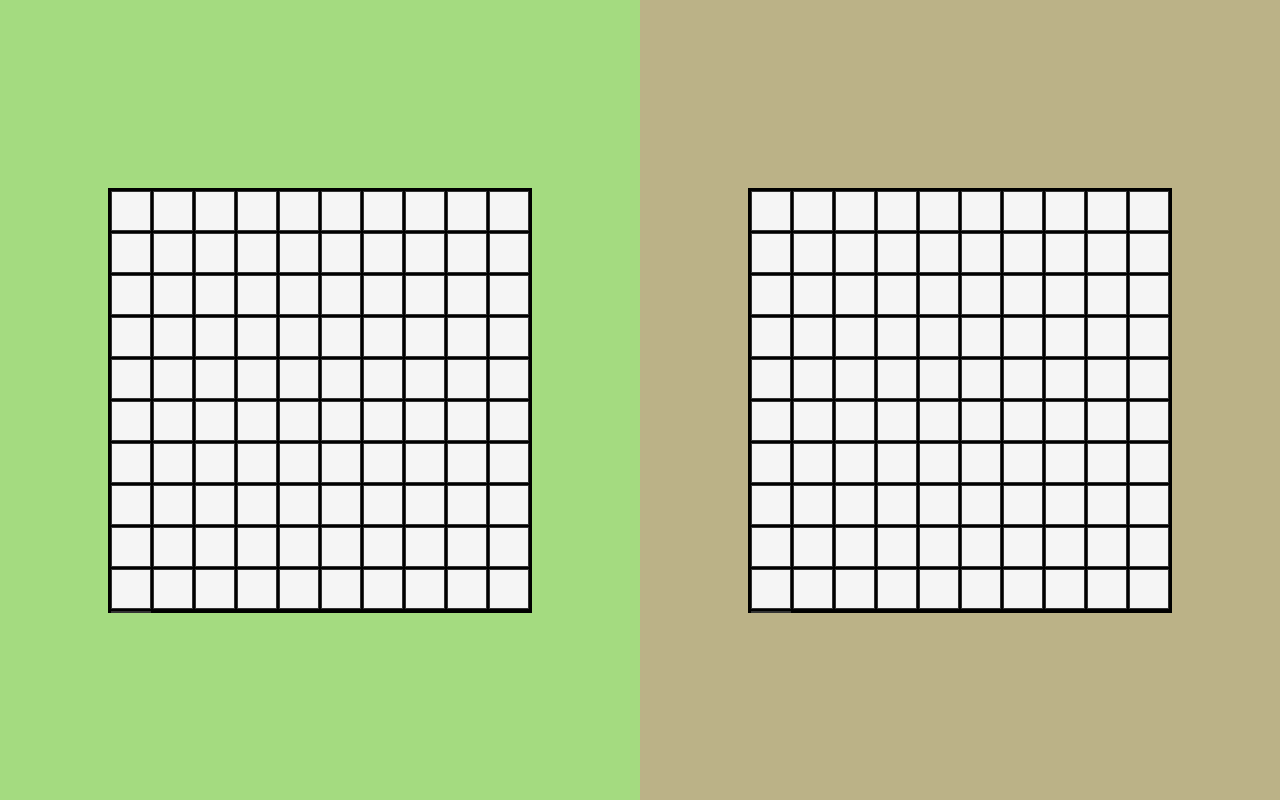
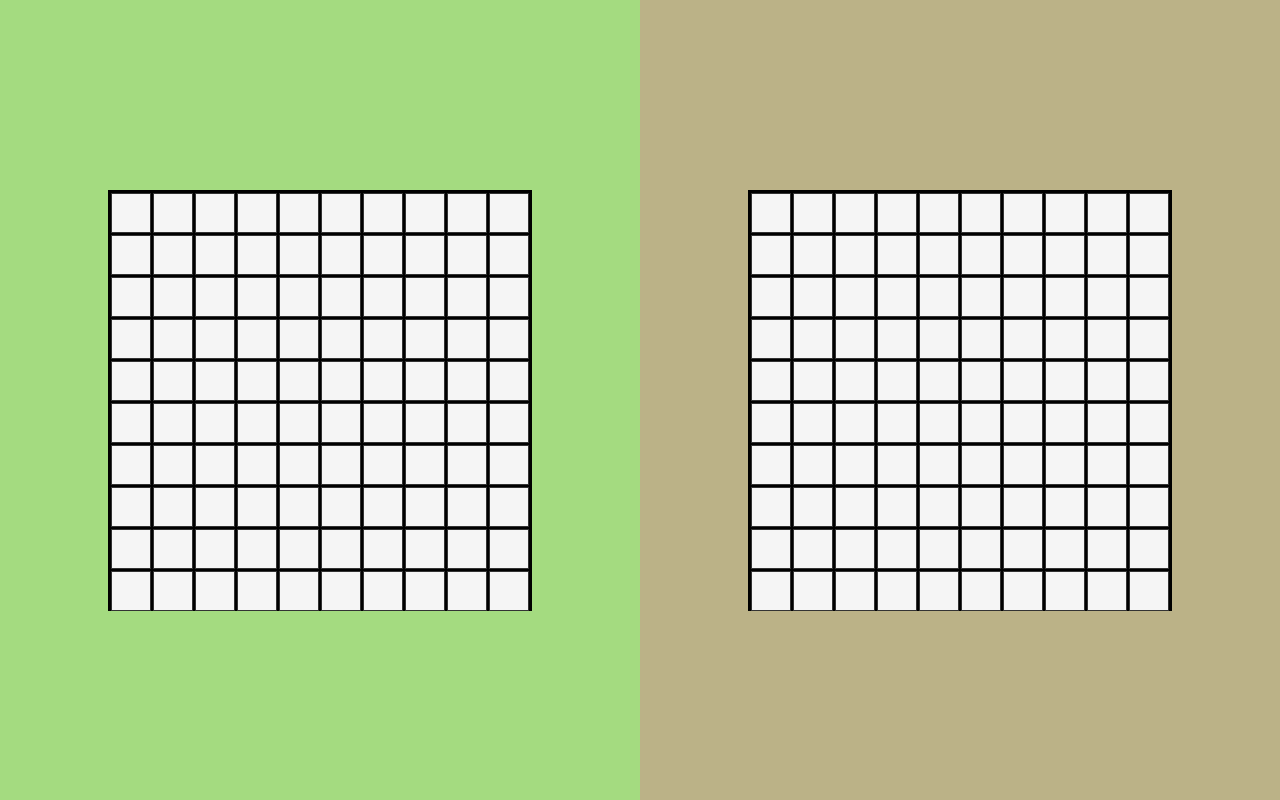
Before and after one commit to CTMendoza/Battleship-Project, a website built with webpack: page src/main.html in a window 1280 px wide. Built offline with nearby package versions, Linux system fonts and the light colour scheme.

Commit message:
Updated the renderBoard method of the DomController class Modified renderBoard method so that it creates the battleship gameboard in the ui for both the player and computer. Each cell created in the board also has a custom data attribute that corresponds to the correct coordinate

```diff
--- a/src/domController.js
+++ b/src/domController.js
@@ -2,8 +2,17 @@ class DomController {
 
   renderBoard(board, containerElement) {
     // Clear the container
-    containerElement.innerHtml = '';
+    containerElement.innerHTML = '';
     // and re-render based on Gameboard data
+    let gridContainer = document.createElement('div');
+    gridContainer.classList.add('grid-container');
+    for(let i = 0; i < 100; i++) {
+      let cell = document.createElement('div')
+      cell.classList.add('cell')
+      cell.setAttribute('data-cord', JSON.stringify({ x: i % 10, y: Math.floor(i / 10) }))
+      gridContainer.append(cell)
+    }
+    containerElement.append(gridContainer)
   }
 
   setupEventListeners(playerBoardElement, callback) {
--- a/src/index.js
+++ b/src/index.js
@@ -1,11 +1,16 @@
 import { Gameboard } from "./Gameboard";
 import { Ship } from "./Ship"
 import { RealPlayer, ComputerPlayer } from "./Player";
+import { DomController } from "./domController";
 import './styles.css'
 
+const dom = new DomController()
 const playerContainerElement = document.getElementById('player-board')
 const computerContainerelement = document.getElementById('computer-board')
 const player = new RealPlayer
 const playerGameboard = player.gameboard
 const computer = new ComputerPlayer
 const computerGameboard = computer.gameboard
+
+dom.renderBoard(playerGameboard, playerContainerElement)
+dom.renderBoard(computerGameboard, computerContainerelement)
--- a/src/main.html
+++ b/src/main.html
@@ -7,7 +7,7 @@
 </head>
 <body>
   <div id="player-board">
-    <div class = 'grid-container'>
+    <!-- <div class = 'grid-container'>
       <div class = 'cell'></div>
       <div class = 'cell'></div>
       <div class = 'cell'></div>
@@ -119,11 +119,11 @@
       <div class = 'cell'></div>
       <div class = 'cell'></div>
 
-    </div>
+    </div> -->
   </div>
 
   <div id="computer-board">
-    <div class= 'grid-container'>
+    <!-- <div class= 'grid-container'>
       <div class='cell'></div>
       <div class='cell'></div>
       <div class='cell'></div>
@@ -234,7 +234,7 @@
       <div class='cell'></div>
       <div class='cell'></div>
       <div class='cell'></div>
-    </div>
+    </div> -->
   </div>
 
 </body>
```
